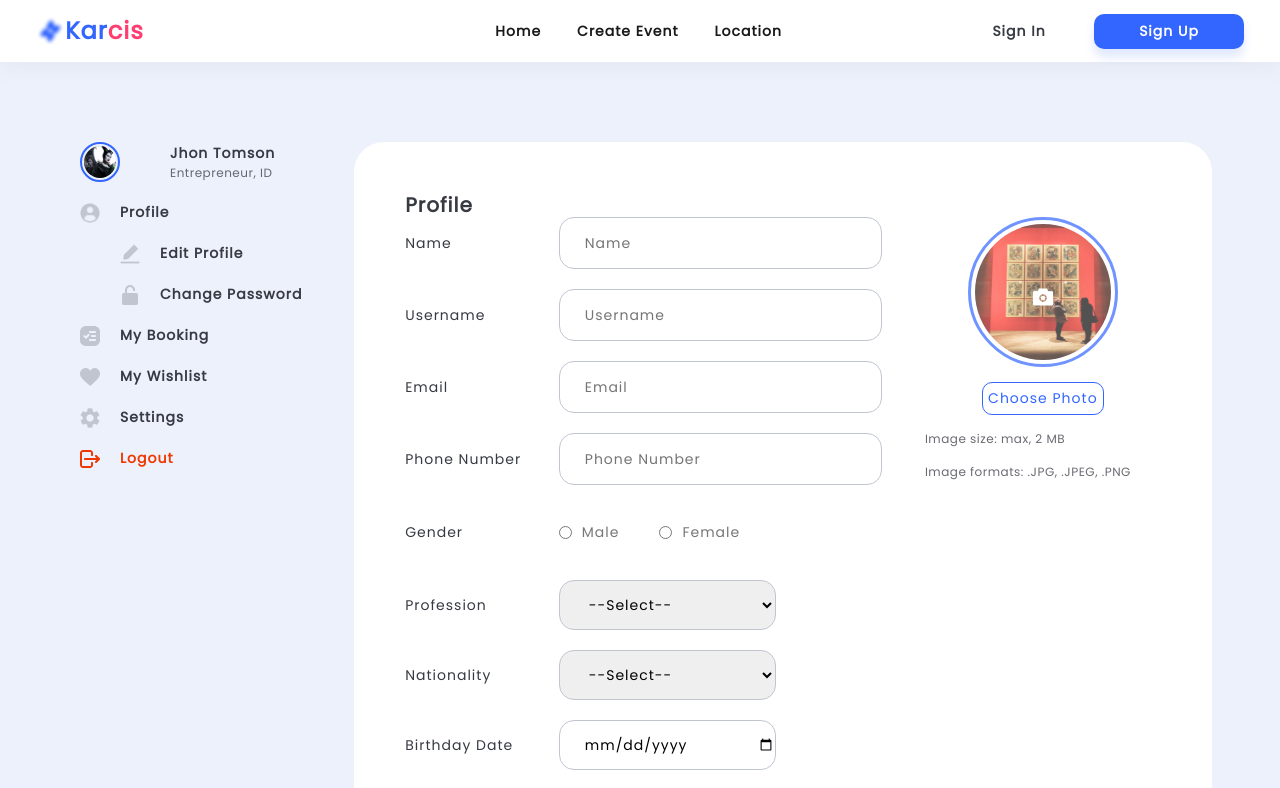
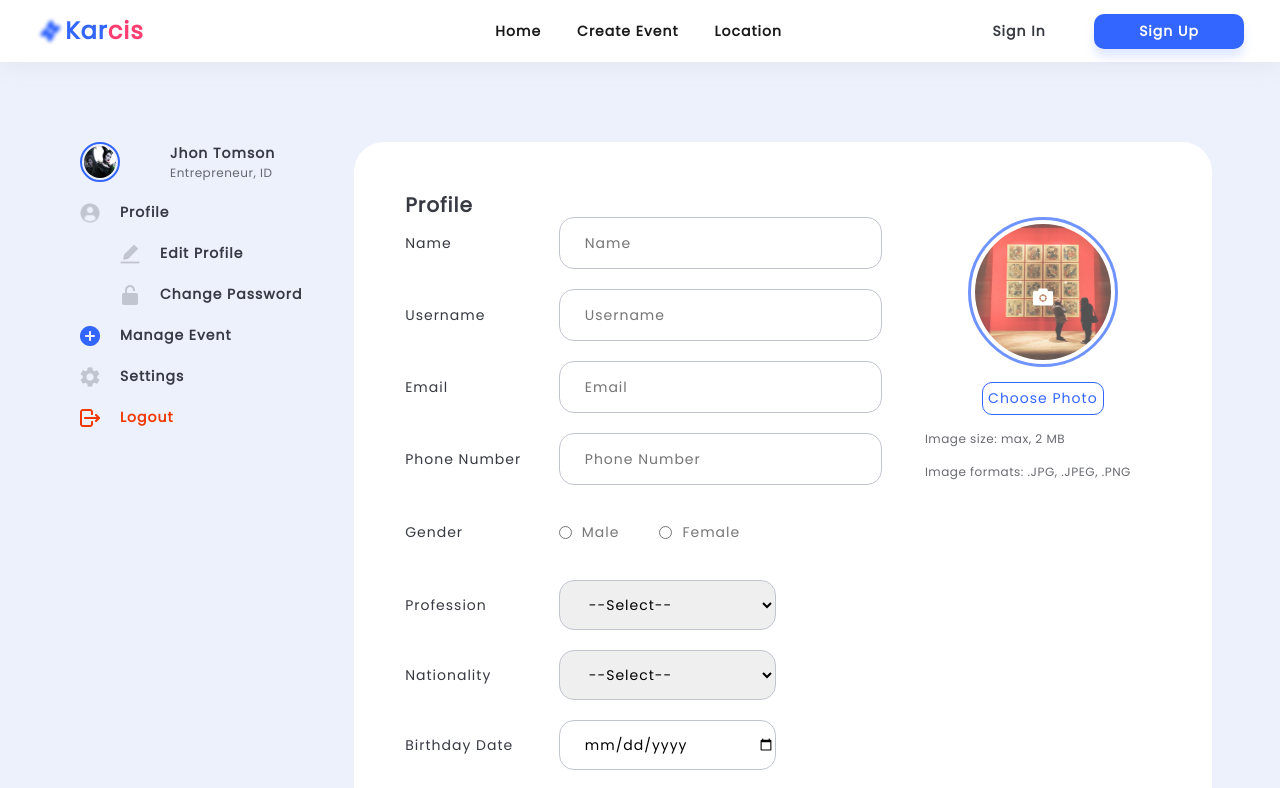
Before and after one commit to billhikmah/karcis-project-frontend, a React (Create React App) app: page /profile in a window 1280 px wide. Shown: the top 788 px of the page. Built offline with nearby package versions, Linux system fonts and the light colour scheme.

Commit message:
Add myBooking, myWishlist, and manage

```diff
--- a/src/pages/Profile/index.jsx
+++ b/src/pages/Profile/index.jsx
@@ -2,11 +2,15 @@ import "./index.css";
 import Header from "../../components/Header";
 import Footer from "../../components/Footer";
 import Profile from "./Profile";
+import MyBooking from "./MyBooking";
+import MyWishlist from "./MyWishlist";
 import ChangePassword from "./ChangePassword";
+import Manage from "./Manage";
 import { useState } from "react";
 
 function index() {
   const [tab, setTab] = useState("profile");
+  const role = "admin";
   return (
     <div className="profile_body">
       <Header />
@@ -25,7 +29,12 @@ function index() {
               <div className="profile_left-side__desc">Entrepreneur, ID</div>
             </div>
           </div>
-          <div className="profile_left-side__tab">
+          <div
+            className="profile_left-side__tab"
+            onClick={() => {
+              setTab("profile");
+            }}
+          >
             <img
               src={require("../../assets/Vectors/Vector-1.png")}
               alt="logo"
@@ -61,7 +70,28 @@ function index() {
               <div>Change Password</div>
             </div>
           </div>
-          <div className="profile_left-side__tab">
+          {role === "admin" ? (
+            <div
+              className="profile_left-side__tab"
+              onClick={() => {
+                setTab("manage");
+              }}
+            >
+              <img
+                src={require("../../assets/Vectors/Vector-10.png")}
+                alt="logo"
+                className="profile_left-side__tab-image"
+              />
+              <div>Manage Event</div>
+            </div>
+          ) : (
+            <>
+              <div
+                className="profile_left-side__tab"
+                onClick={() => {
+                  setTab("myBooking");
+                }}
+              >
                 <img
                   src={require("../../assets/Vectors/Vector-4.png")}
                   alt="logo"
@@ -69,7 +99,12 @@ function index() {
                 />
                 <div>My Booking</div>
               </div>
-          <div className="profile_left-side__tab">
+              <div
+                className="profile_left-side__tab"
+                onClick={() => {
+                  setTab("myWishlist");
+                }}
+              >
                 <img
                   src={require("../../assets/Vectors/Vector-5.png")}
                   alt="logo"
@@ -77,6 +112,8 @@ function index() {
                 />
                 <div>My Wishlist</div>
               </div>
+            </>
+          )}
           <div className="profile_left-side__tab">
             <img
               src={require("../../assets/Vectors/Vector-6.png")}
@@ -96,6 +133,9 @@ function index() {
         </div>
         {tab === "profile" ? <Profile /> : <></>}
         {tab === "changePassword" ? <ChangePassword /> : <></>}
+        {tab === "myBooking" ? <MyBooking /> : <></>}
+        {tab === "myWishlist" ? <MyWishlist /> : <></>}
+        {tab === "manage" ? <Manage /> : <></>}
       </main>
       <Footer />
     </div>
```
Lines whose indentation alone changed are shown as unchanged.
